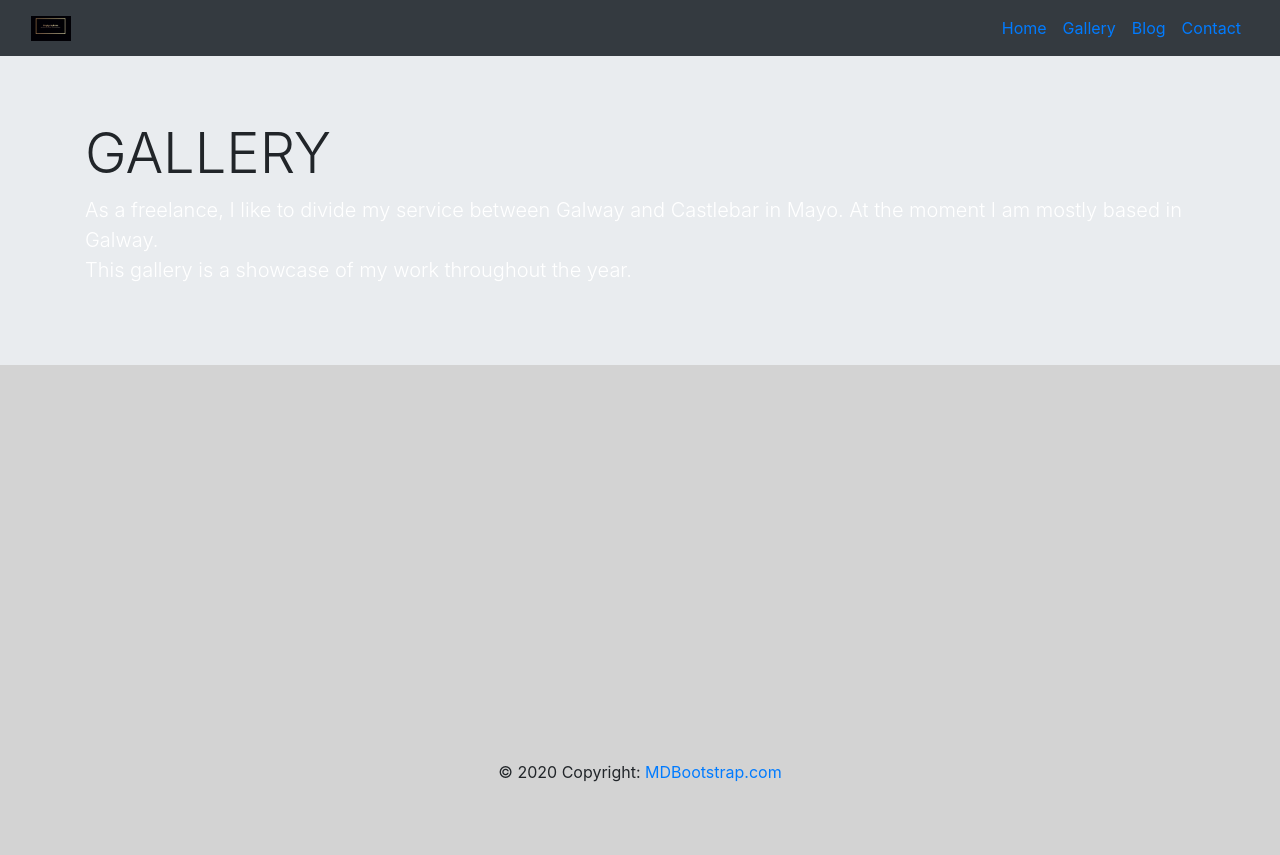
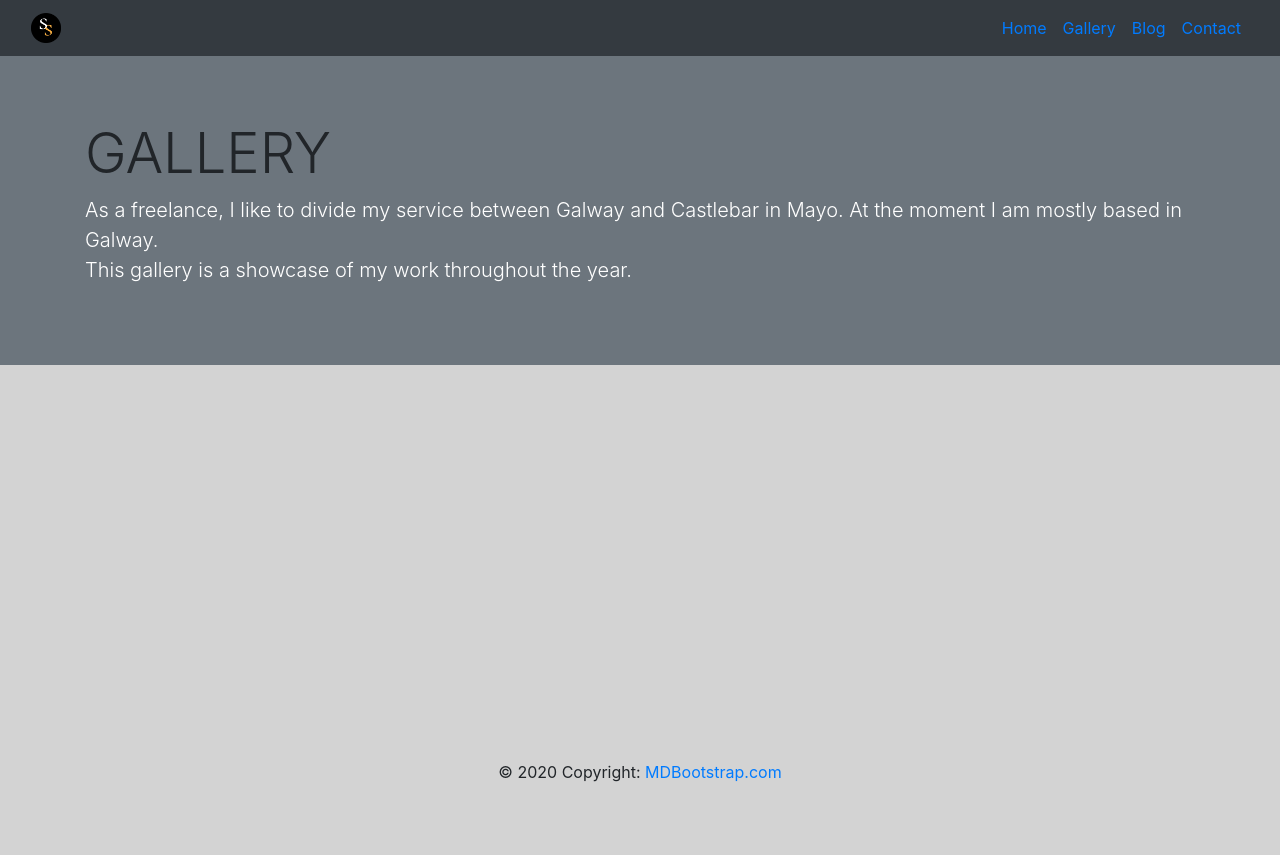
Before and after one commit to danielcregg/sephora-k.github.io, a PHP site: page /gallery.php in a window 1280 px wide. Shown: the top 855 px of the page. Run offline with PHP 8.4, Linux system fonts and the light colour scheme.

Commit message:
added icon

```diff
--- a/blog.php
+++ b/blog.php
@@ -8,7 +8,7 @@
 <!-- *NAVBAR* -->
         <nav class="navbar navbar-expand-md navbar dark bg-dark sticky-top"> <!-- (option)change sticky top to fixed bottom -->
             <div class="container-fluid">
-                <a class="navbar-brand" href="#"><img src="images/logo.JPG" height="25" width="40"></a>
+                <a class="navbar-brand" href="#"><img src="images/logo/icon.png" height="30" width="30"></a>
                 <button class="navbar-toggler" type="button" data-toggle="collapse" data-target="#navbarResponsive">
                     <span class="navbar-toggler-icon"></span>
                 </button>
--- a/contact.php
+++ b/contact.php
@@ -8,7 +8,7 @@
 <!-- *NAVBAR* -->
         <nav class="navbar navbar-expand-md navbar dark bg-dark sticky-top"> <!-- (option)change sticky top to fixed bottom -->
             <div class="container-fluid">
-                <a class="navbar-brand" href="#"><img src="images/logo.JPG" height="25" width="40"></a>
+                <a class="navbar-brand" href="#"><img src="images/logo/icon.png" height="30" width="30"></a>
                 <button class="navbar-toggler" type="button" data-toggle="collapse" data-target="#navbarResponsive">
                     <span class="navbar-toggler-icon"></span>
                 </button>
--- a/gallery.php
+++ b/gallery.php
@@ -8,7 +8,7 @@
 <!-- *NAVBAR* -->
         <nav class="navbar navbar-expand-md navbar dark bg-dark sticky-top"> <!-- (option)change sticky top to fixed bottom -->
             <div class="container-fluid">
-                <a class="navbar-brand" href="#"><img src="images/logo.JPG" height="25" width="40"></a>
+                <a class="navbar-brand" href="#"><img src="images/logo/icon.png" height="30" width="30"></a>
                 <button class="navbar-toggler" type="button" data-toggle="collapse" data-target="#navbarResponsive">
                     <span class="navbar-toggler-icon"></span>
                 </button>
@@ -33,7 +33,7 @@
 <!-- *NAVBAR* -->
 
         <section class="fwh-slide fwh-slide--bg-lightgray">
-            <div class="jumbotron jumbotron-fluid">
+            <div class="jumbotron jumbotron-fluid bg-secondary">
             <div class="container">
                 <h1 class="display-4">GALLERY</h1>
                 <p class="lead">As a freelance, I like to divide my service between Galway and Castlebar in Mayo.
```
